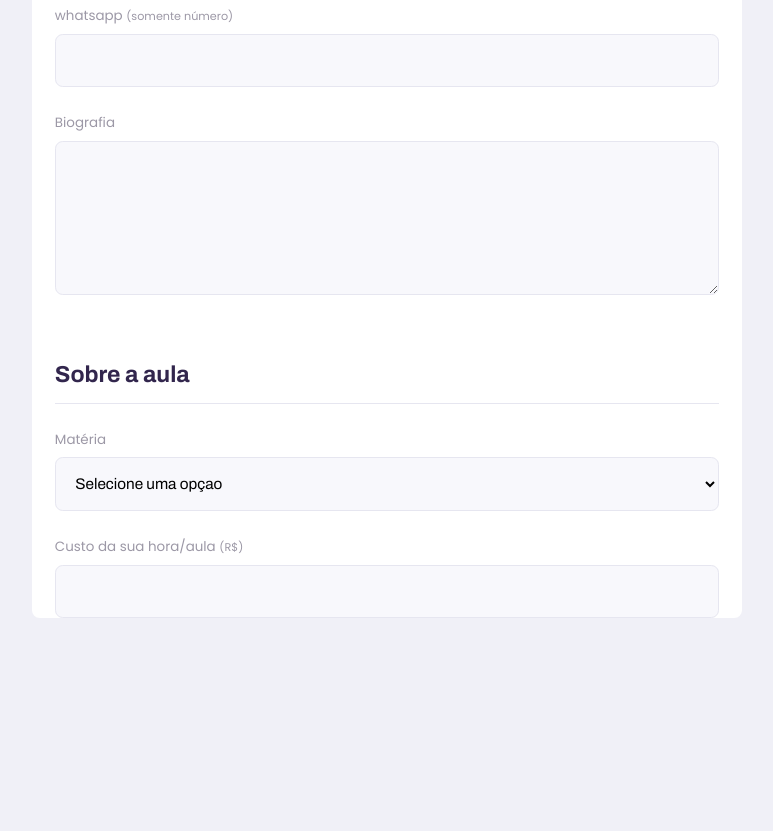
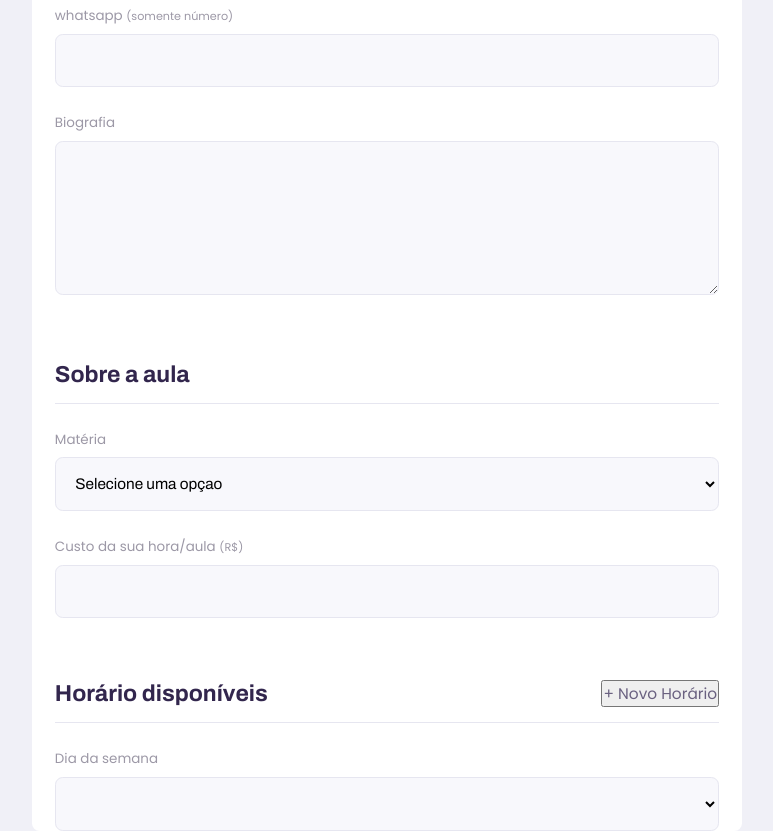
Before and after one commit to adamdiasdias/Practicing-Html5-CSS3-Javascript, a plain HTML site: page give-classes.html in a window 1280 px wide. Shown: the part 647-1478 px from the top of the page, without its empty margins (253-1026 px from the left). Before the commit the page ends 1265 px from the top, so only its background shows below. Drawn offline with Linux system fonts and the light colour scheme.

Commit message:
incluse new form end button end weekday

```diff
--- a/give-classes.html
+++ b/give-classes.html
@@ -95,6 +95,24 @@
                     </div>
                 </fieldset>
 
+
+                <fieldset>
+                    <legend> Horário disponíveis
+                        <button id="add-time">+ Novo Horário</button>
+                    </legend>
+
+                    <div class="schedule-item">
+
+                        <div class="select-block">
+                            <label for="weekday"> Dia da semana</label>
+                            <select name="weekday[]" id="weekday"></select>
+
+                        </div>
+
+                    </div>
+
+                </fieldset>
+
             </form>
         </main>
     </div>
```
